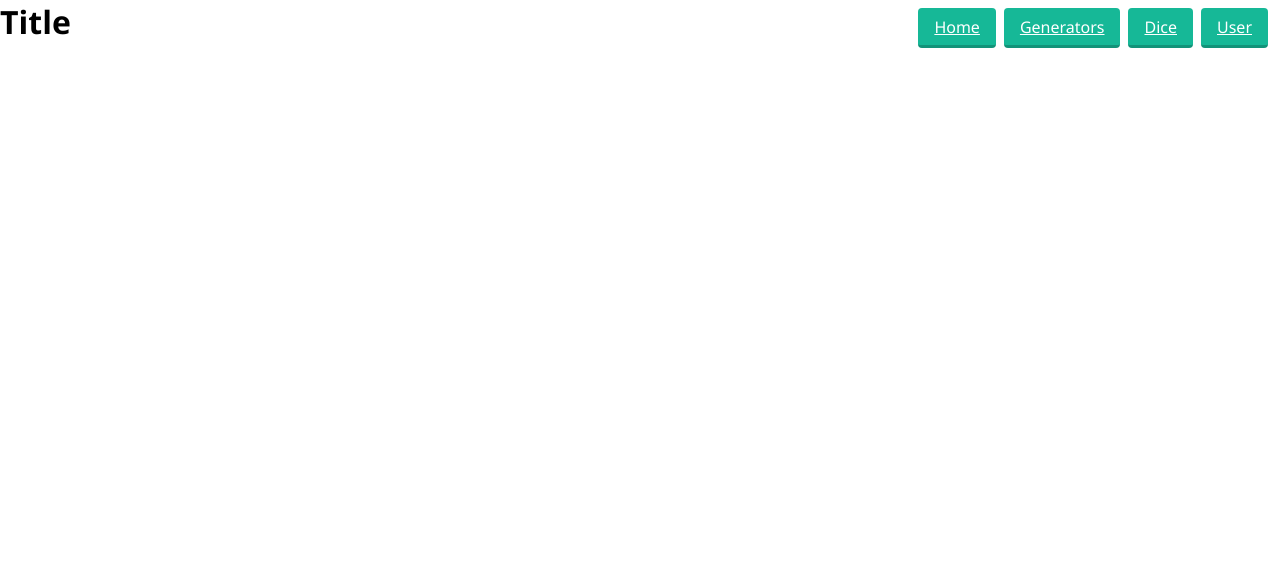
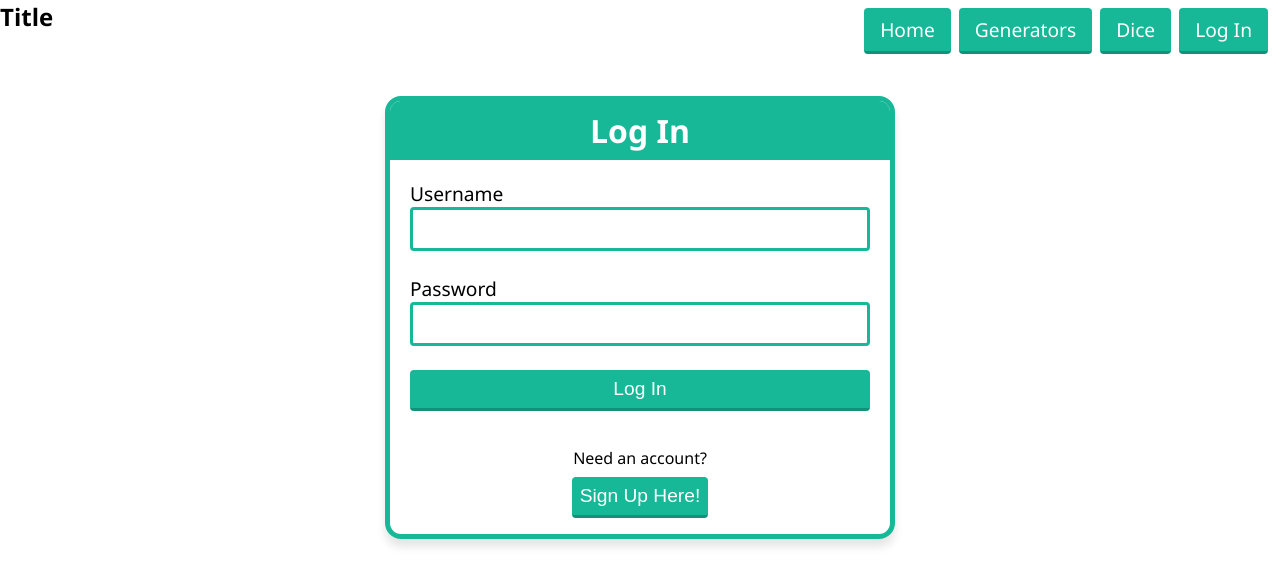
Before and after one commit to EvanScarborough/InfinityRoll, a React (Create React App) app in the folder frontend/: page /login in a window 1280 px wide. Shown: the top 586 px of the page. Built offline with nearby package versions, Linux system fonts and the light colour scheme.

Commit message:
Login UI

```diff
--- a/frontend/package.json
+++ b/frontend/package.json
@@ -9,6 +9,7 @@
     "@testing-library/user-event": "^12.8.3",
     "react": "^17.0.2",
     "react-dom": "^17.0.2",
+    "react-router-dom": "^5.2.0",
     "react-scripts": "4.0.3",
     "styled-components": "^5.3.0",
     "web-vitals": "^1.1.2"
--- a/frontend/src/App.js
+++ b/frontend/src/App.js
@@ -1,6 +1,9 @@
-import React from 'react';
+import React, { useState } from 'react';
+import styled, {ThemeProvider} from 'styled-components';
+import { BrowserRouter as Router, Switch, Route, Link } from "react-router-dom";
+
 import Navbar from './components/navigation/Navbar';
-import styled, {ThemeProvider} from 'styled-components';
+import Login from './components/user/Login';
 
 
 var theme = {
@@ -12,9 +15,32 @@ var theme = {
 
 
 export default function App() {
-  return (
-    <ThemeProvider theme={theme}>
-      <Navbar />
-    </ThemeProvider>
-  );
+	const [user, setUser] = useState(null);
+
+
+	return (
+		<ThemeProvider theme={theme}>
+			<Router>
+				<Navbar user={user}/>
+
+				<Switch>
+					<Route path="/generator">
+						<h1>Generators</h1>
+					</Route>
+					<Route path="/dice">
+						<h1>Dice</h1>
+					</Route>
+					<Route path="/user">
+						<h1>User</h1>
+					</Route>
+					<Route path="/login">
+						<Login />
+					</Route>
+					<Route path="/">
+						<h1>Home</h1>
+					</Route>
+				</Switch>
+			</Router>
+		</ThemeProvider>
+	);
 }
--- /dev/null
+++ b/frontend/src/components/general/Button.js
@@ -0,0 +1,28 @@
+import styled from 'styled-components';
+
+const Button = styled.button`
+    outline: none;
+    border: none;
+    font-size: 1.2em;
+    color: ${props => props.theme.mainoverlay};
+    padding: 8px;
+    background-color: ${props => props.theme.main};
+    border-radius: 4px;
+    cursor: pointer;
+    border-bottom: solid 3px rgba(0,0,0,0.2);
+    transform: translateY(0);
+    box-shadow: 0 0 0 rgba(0,0,0,0.3);
+    transition: background-color .2s, transform .2s, box-shadow .2s;
+    &:hover, &:focus {
+        background-color: ${props => props.theme.highlight};
+        transform: translateY(-4px);
+        box-shadow: 0 4px 4px rgba(0,0,0,0.3);
+    }
+    &:active {
+        background-color: ${props => props.theme.highlight_dark};
+        transform: translateY(1px);
+        box-shadow: 0 0 2px rgba(0,0,0,0.3);
+    }
+`;
+
+export default Button;
--- a/frontend/src/components/navigation/Navbar.js
+++ b/frontend/src/components/navigation/Navbar.js
@@ -1,33 +1,33 @@
 import React, { useState } from 'react';
 import styled from 'styled-components';
+import { BrowserRouter as Router, Switch, Route, Link } from "react-router-dom";
 
-
-const items = [
-    { name: "Home", link: "/" },
-    { name: "Generators", link: "/generator" },
-    { name: "Dice", link: "/dice" },
-    { name: "User", link: "/user" },
-];
-
-
-const NavArea = styled.div`
+const NavArea = styled.nav`
     width: 100%;
     height: 56px;
     display: flex;
     justify-content: space-between;
 `;
 
-const LinkList = styled.div`
-    display: flex;
+const LinkList = styled.ul`
     margin: 4px 8px;
+    list-style-type: none;
     @media(max-width: 800px) {
         display: none;
     }
 `;
 
-const LinkItem = styled.a`
+const NavItem = styled.li`
+    margin: 4px;
+    float: left;
+`;
+
+const NavLink = styled(Link)`
     padding: 8px 16px;
-    margin: 4px;
+    display: block;
+    text-decoration: none;
+    text-align: right;
+    font-size: 1.2em;
     color: ${props => props.theme.mainoverlay};
     background-color: ${props => props.theme.main};
     border-radius: 4px;
@@ -56,7 +56,7 @@ const HamburgerButton = styled.button`
     transform: translateY(0);
     box-shadow: 0 0 0 rgba(0,0,0,0.3);
     transition: background-color .2s, transform .2s, box-shadow .2s;
-    @media(min-width: 800px) {
+    @media(min-width: 801px) {
         display: none;
     }
     &:hover {
@@ -78,32 +78,47 @@ const Hbar = styled.div`
     height: 3px;
 `;
 
-const HamburgerLinkList = styled.div`
-    display: flex;
-    flex-direction: column;
-    align-items: flex-end;
+const HamburgerNavList = styled.ul`
     position: absolute;
-    right: 8px;
-    top: 60px;
-    @media(min-width: 800px) {
+    right: 4px;
+    top: 40px;
+    list-style-type: none;
+    @media(min-width: 801px) {
         display: none;
     }
 `;
 
-export default function Navbar() {
+const HamburgerNavItem = styled.li`
+    margin: 4px;
+`;
+
+export default function Navbar({user}) {
     const [ expanded, setExpanded ] = useState(false);
+
+    var items = [
+        <NavLink to="/">Home</NavLink>,
+        <NavLink to="/generator">Generators</NavLink>,
+        <NavLink to="/dice">Dice</NavLink>
+    ];
+
+    if (!user) {
+        items.push(<NavLink to="/login">Log In</NavLink>);
+    }
+    else {
+        items.push(<NavLink to="/user">{user.username}</NavLink>);
+    }
 
     return(
         <NavArea>
             <h1>Title</h1>
             <LinkList>
-                {items.map((item, i) => <LinkItem key={i} href={item.link}>{item.name}</LinkItem>)}
+                {items.map((item, i) => <NavItem key={i}>{item}</NavItem>)}
             </LinkList>
             <HamburgerButton onClick={() => setExpanded(!expanded)}><Hbar/><Hbar/><Hbar/></HamburgerButton>
             { expanded ?
-                <HamburgerLinkList>
-                    {items.map((item, i) => <LinkItem key={i} href={item.link}>{item.name}</LinkItem>)}
-                </HamburgerLinkList> : null}
+                <HamburgerNavList>
+                    {items.map((item, i) => <HamburgerNavItem key={i}>{item}</HamburgerNavItem>)}
+                </HamburgerNavList> : null}
         </NavArea>
     );
 }
--- /dev/null
+++ b/frontend/src/components/user/Login.js
@@ -0,0 +1,129 @@
+import React, { useState } from 'react';
+import styled from 'styled-components';
+import Button from '../general/Button';
+
+const LoginArea = styled.div`
+    width: calc(100% - 46px);
+    max-width: 500px;
+    margin: 40px auto 0 auto;
+    border: solid 5px ${props => props.theme.main};
+    border-radius: 16px;
+    box-shadow: 0 8px 8px rgba(0,0,0,0.1);
+    min-height: 200px;
+    overflow: hidden;
+`;
+
+const LoginLabel = styled.h1`
+    background-color: ${props => props.theme.main};
+    color: ${props => props.theme.mainoverlay};
+    text-align: center;
+    padding: 8px;
+`;
+
+const LoginForm = styled.form`
+    padding: 20px;
+    display: flex;
+    flex-direction: column;
+`;
+
+const FormLabel = styled.label`
+    font-size: 1.2em;
+`;
+
+const FormInput = styled.input`
+    font-size: 1.2em;
+    border: solid 3px ${props => props.theme.main};
+    border-radius: 4px;
+    margin-bottom: 24px;
+    padding: 8px;
+    &:focus {
+        border: solid 3px ${props => props.theme.highlight};
+        outline: none;
+    }
+`;
+
+const TypeSwitch = styled.div`
+    display: flex;
+    flex-direction: column;
+    align-items: center;
+    margin: 16px;
+`;
+
+const TypeSwitchComment = styled.p`
+    margin-bottom: 8px;
+`;
+
+const WarningLabel = styled.p`
+    background-color: #faa;
+    color: #a00;
+    font-weight: bold;
+    border-radius: 4px;
+    margin: 8px;
+    padding: 8px;
+`;
+
+
+
+export default function Login() {
+    const [register, setRegister] = useState(false);
+    const [username, setUsername] = useState("");
+    const [password, setPassword] = useState("");
+    const [passwordConfirm, setPasswordConfirm] = useState("");
+    const [warning, setWarning] = useState("");
+
+    if (register) {
+        const createAccount = (e, data) => {
+            e.preventDefault();
+            if (data.password === data.passwordConfirm) {
+                console.log(data);
+            }
+            else {
+                setWarning("Password confirmation did not match!");
+            }
+        }
+
+        return(
+            <LoginArea>
+                <LoginLabel>Sign Up</LoginLabel>
+                {warning != "" ? <WarningLabel>{warning}</WarningLabel> : null}
+                <LoginForm>
+                    <FormLabel htmlFor="username">Username</FormLabel>
+                    <FormInput type="username" id="username" value={username} onChange={event => setUsername(event.target.value)} />
+                    <FormLabel htmlFor="password">Password</FormLabel>
+                    <FormInput type="password" id="password" value={password} onChange={event => setPassword(event.target.value)} />
+                    <FormLabel htmlFor="password_confirm">Confirm Password</FormLabel>
+                    <FormInput type="password" id="password_confirm" value={passwordConfirm} onChange={event => setPasswordConfirm(event.target.value)} />
+                    <Button type="submit" onClick={e => createAccount(e, {username,password,passwordConfirm})}>Create Account</Button>
+                </LoginForm>
+                <TypeSwitch>
+                    <TypeSwitchComment>Already have an account?</TypeSwitchComment>
+                    <Button onClick={()=>setRegister(!register)}>Log In Here!</Button>
+                </TypeSwitch>
+            </LoginArea>
+        );
+    }
+    else {
+        const logIn = (e, data) => {
+            e.preventDefault();
+            console.log(data);
+        }
+
+        return(
+            <LoginArea>
+                <LoginLabel>Log In</LoginLabel>
+                {warning != "" ? <WarningLabel>{warning}</WarningLabel> : null}
+                <LoginForm>
+                    <FormLabel htmlFor="username">Username</FormLabel>
+                    <FormInput type="username" id="username" value={username} onChange={event => setUsername(event.target.value)} />
+                    <FormLabel htmlFor="password">Password</FormLabel>
+                    <FormInput type="password" id="password" value={password} onChange={event => setPassword(event.target.value)} />
+                    <Button type="submit" onClick={e => logIn(e, {username,password})}>Log In</Button>
+                </LoginForm>
+                <TypeSwitch>
+                    <TypeSwitchComment>Need an account?</TypeSwitchComment>
+                    <Button onClick={()=>setRegister(!register)}>Sign Up Here!</Button>
+                </TypeSwitch>
+            </LoginArea>
+        );
+    }
+}
```
Also changed, not shown: 1 other file (tests, documents, lock files or other folders).
